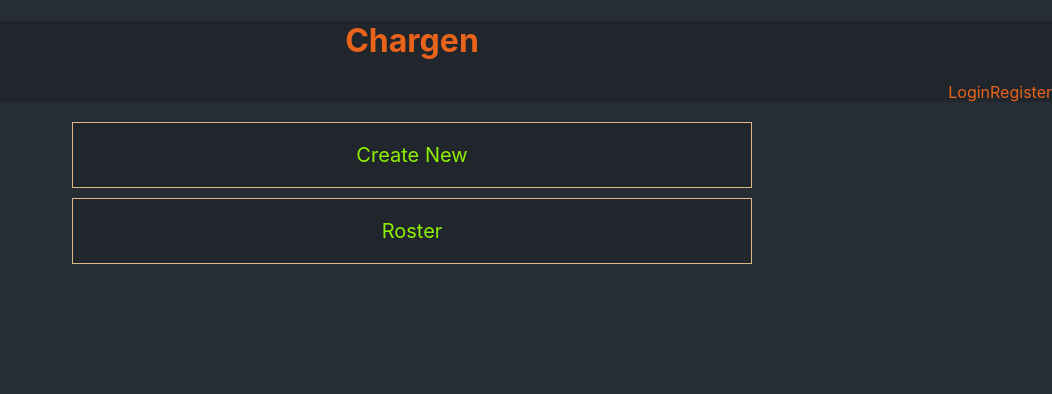
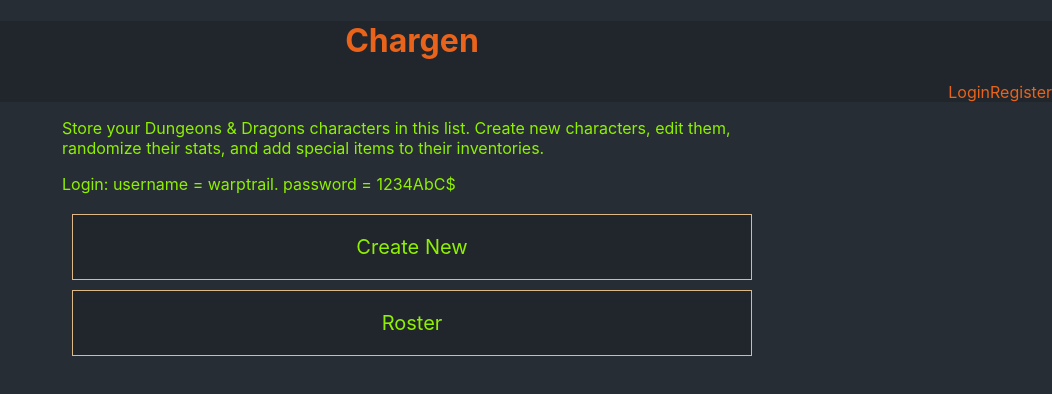
Before and after one commit to warptrail/chargen-client, a React (Create React App) app: page / in a window 1280 px wide. Shown: the top 394 px of the page, without its empty margins (228-1280 px from the left). Built offline with nearby package versions, Linux system fonts and the light colour scheme; no server answers.

Commit message:
ready to deploy again

```diff
--- a/src/components/MainMenu/MainMenu.js
+++ b/src/components/MainMenu/MainMenu.js
@@ -7,6 +7,12 @@ export default class MainMenu extends Component {
   render() {
     return (
       <div>
+        <p>
+          Store your Dungeons & Dragons characters in this list. Create new
+          characters, edit them, randomize their stats, and add special items to
+          their inventories.
+        </p>
+        <p>Login: username = warptrail. password = 1234AbC$ </p>
         <ul className="MainMenu">
           <Link to="/create">
             <li className="MainMenu__item">Create New</li>
```
Also changed, not shown: 1 other file (tests, documents, lock files or other folders).
